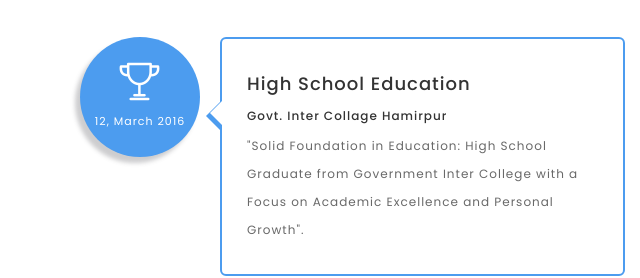
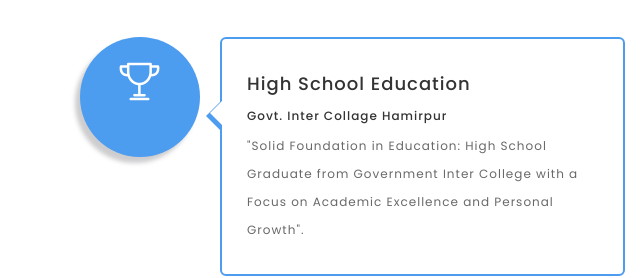
Before and after one commit to Pram12345/new_portfolio, a plain HTML site: page index.html in a window 1280 px wide. Shown: the part 1240-1518 px from the top of the page, 0-640 px from the left. Drawn offline with Linux system fonts and the light colour scheme.

Commit message:
Update index.html

```diff
--- a/index.html
+++ b/index.html
@@ -189,7 +189,7 @@
 				<div class="experience-item">
 					<div class="experience-circle">
 						<i class="icon-trophy"></i>
-                        <p>12, March 2016</p>
+                        <p></p>
 					</div>
 					<!-- <div class="experience-content experience-color-blue">
 						<h4>Intermediate Education</h4>
@@ -201,7 +201,7 @@
 				<div class="experience-item">
 					<div class="experience-circle">
 						<i class="icon-book-open"></i>
-                        <p>8, May 2010</p>
+                        <p>/p>
 					</div> -->
 					<div class="experience-content experience-color-blue">
 						<h4>High School Education</h4>
```
